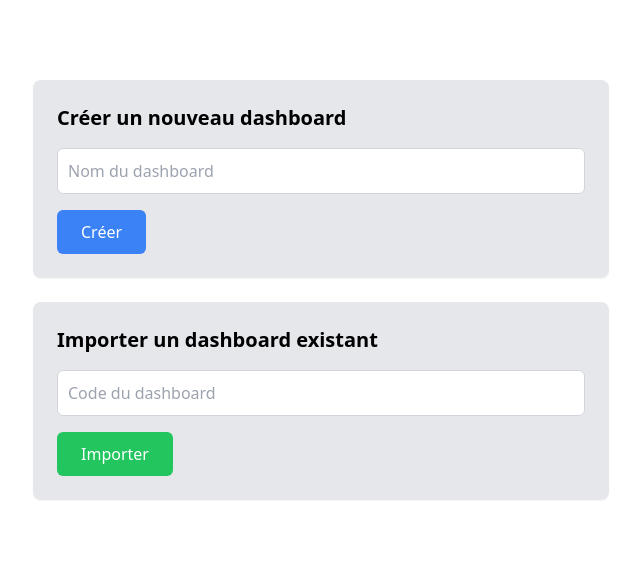
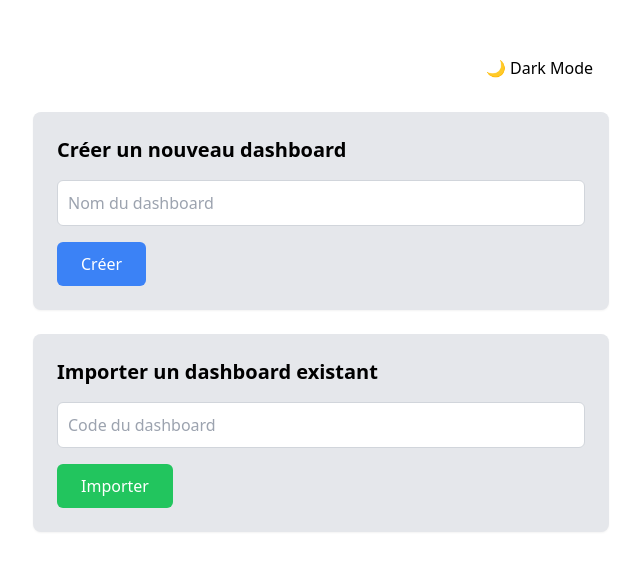
Before and after one commit to MatthieuRault/Real-Time-Data-Dashboard, a React (Vite) app in the folder Front/: page / in a window 1280 px wide. Shown: the part 142-712 px from the top of the page, without its empty margins (319-959 px from the left). Built offline with nearby package versions, Linux system fonts and the light colour scheme.

Commit message:
feat: add darkmode with context

```diff
--- a/Front/src/App.css
+++ b/Front/src/App.css
@@ -9,3 +9,7 @@
   box-shadow: var(--tw-ring-offset-shadow, 0 0 #0000),
     var(--tw-ring-shadow, 0 0 #0000), var(--tw-shadow);
 }
+
+.dark-mode {
+  background-color: #000;
+}
--- a/Front/src/App.tsx
+++ b/Front/src/App.tsx
@@ -2,9 +2,11 @@ import { Route, BrowserRouter as Router, Routes } from "react-router-dom";
 import "./App.css";
 import Home from "./pages/Home";
 import DashboardPage from "./components/dashboard/DashboardPage";
+import { DarkModeProvider } from "./context/DarkModeContext";
 
 const App = () => {
   return (
+    <DarkModeProvider>
       <Router>
         <div className="container mx-auto py-8">
           <Routes>
@@ -13,6 +15,7 @@ const App = () => {
           </Routes>
         </div>
       </Router>
+    </DarkModeProvider>
   );
 };
 
--- /dev/null
+++ b/Front/src/context/DarkModeContext.tsx
@@ -0,0 +1,34 @@
+import React, { createContext, useState, useContext, useEffect } from "react";
+
+const DarkModeContext = createContext({
+  darkMode: false,
+  toggleDarkMode: () => {},
+});
+
+export const DarkModeProvider: React.FC<{ children: React.ReactNode }> = ({
+  children,
+}) => {
+  const [darkMode, setDarkMode] = useState(() => {
+    return localStorage.getItem("darkMode") === "true";
+  });
+
+  const toggleDarkMode = () => {
+    setDarkMode((prev) => {
+      const newMode = !prev;
+      localStorage.setItem("darkMode", newMode.toString());
+      return newMode;
+    });
+  };
+
+  useEffect(() => {
+    document.body.className = darkMode ? "dark-mode" : "";
+  }, [darkMode]);
+
+  return (
+    <DarkModeContext.Provider value={{ darkMode, toggleDarkMode }}>
+      {children}
+    </DarkModeContext.Provider>
+  );
+};
+
+export const useDarkMode = () => useContext(DarkModeContext);
--- a/Front/src/pages/Home.tsx
+++ b/Front/src/pages/Home.tsx
@@ -1,11 +1,13 @@
 import React, { useState } from "react";
 import { useNavigate } from "react-router-dom";
 import { dashboardService } from "../services/dashboardService";
+import { useDarkMode } from "../context/DarkModeContext";
 
 const Home = () => {
   const [dashboardName, setDashboardName] = useState("");
   const [dashboardCode, setDashboardCode] = useState("");
   const [error, setError] = useState<string | null>(null);
+  const { darkMode, toggleDarkMode } = useDarkMode();
   const navigate = useNavigate();
 
   // Création d'un nouveau dashboard
@@ -39,6 +41,14 @@ const Home = () => {
   return (
     <div className="min-h-screen flex flex-col items-center sm:justify-center">
       <div className="w-full max-w-md sm:max-w-lg md:max-w-xl px-4 sm:px-0 mt-4 sm:mt-0 space-y-6">
+        <div className="text-right">
+          <button
+            onClick={toggleDarkMode}
+            className="px-4 py-2 rounded-md  dark:bg-gray-700 dark:text-white"
+          >
+            {darkMode ? "☀️ Mode Clair" : "🌙 Dark Mode"}
+          </button>
+        </div>
         {error && (
           <div className="bg-red-100 border border-red-400 text-red-700 px-4 py-3 rounded text-sm">
             {error}
```
Lines whose indentation alone changed are shown as unchanged.
